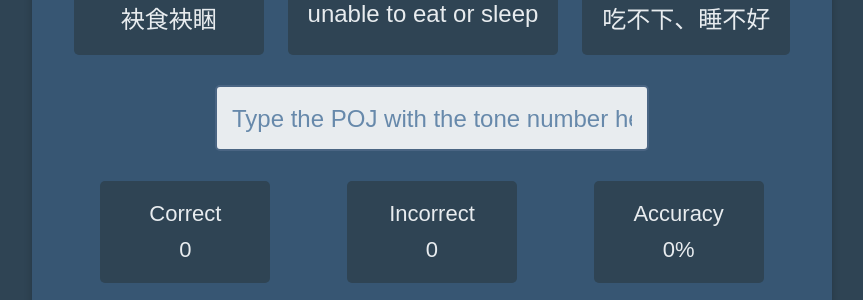
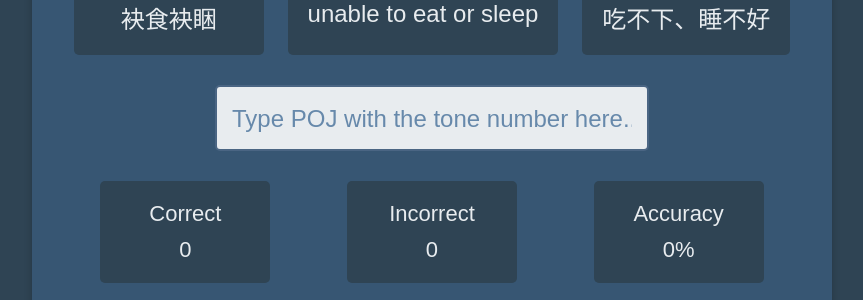
Before and after one commit to CyberOoHim/CyberOoHim.github.io, a Jekyll site: the page built from pages/taigi_poj_typing_practice_v0a.html, in a window 1280 px wide. Shown: the part 436-736 px from the top of the page, without its empty margins (208-1071 px from the left). Built offline with Jekyll 4.4.1, drawn with Linux system fonts in a browser that asks for light colours.

Commit message:
Update taigi_poj_typing_practice_v0a.html

```diff
--- a/pages/taigi_poj_typing_practice_v0a.html
+++ b/pages/taigi_poj_typing_practice_v0a.html
@@ -147,7 +147,7 @@ permalink: /pages/taigi_poj_typing_practice.html
         </div>
 
         <div class="input-area">
-            <input type="text" id="userInput" placeholder="Type the POJ with the tone number here..." autocomplete="off">
+            <input type="text" id="userInput" placeholder="Type POJ with the tone number here..." autocomplete="off">
         </div>
 
         <div class="stats">
```
